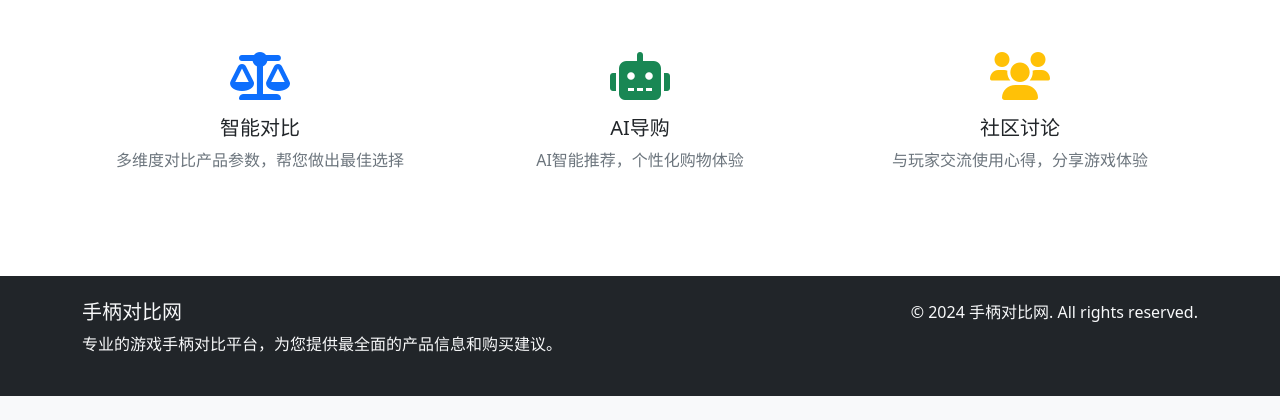
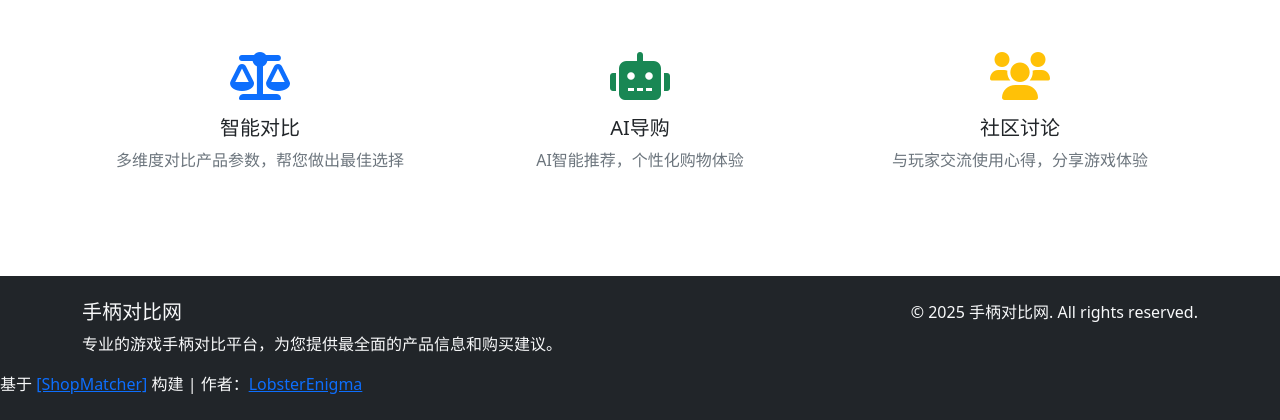
Before and after one commit to LobsterEnigma/ShopMatcher, a PHP site: page / in a window 1280 px wide. Shown: the part 614-1034 px from the top of the page. Before the commit the page ends 1010 px from the top, so only its background shows below. Run offline with PHP 8.4, Linux system fonts and the light colour scheme; some libraries are stand-ins or nearby versions.

Commit message:
Update index.php

```diff
--- a/index.php
+++ b/index.php
@@ -213,10 +213,17 @@ $products = $productObj->getAllProducts();
                     <p>专业的游戏手柄对比平台，为您提供最全面的产品信息和购买建议。</p>
                 </div>
                 <div class="col-md-6 text-md-end">
-                    <p>&copy; 2024 <?php echo getSiteName(); ?>. All rights reserved.</p>
+                    <p>&copy; 2025 <?php echo getSiteName(); ?>. All rights reserved.</p>
                 </div>
             </div>
         </div>
+		<!-- 在网页Footer/APP关于页添加 -->
+<div>
+  基于 <a href="https://github.com/LobsterEnigma/ShopMatcher">[ShopMatcher]</a> 构建 |
+  作者：<a href="https://github.com/LobsterEnigma">LobsterEnigma</a>
+</div>
+
+
     </footer>
 
     <script src="https://cdn.jsdelivr.net/npm/bootstrap@5.1.3/dist/js/bootstrap.bundle.min.js"></script>
```
